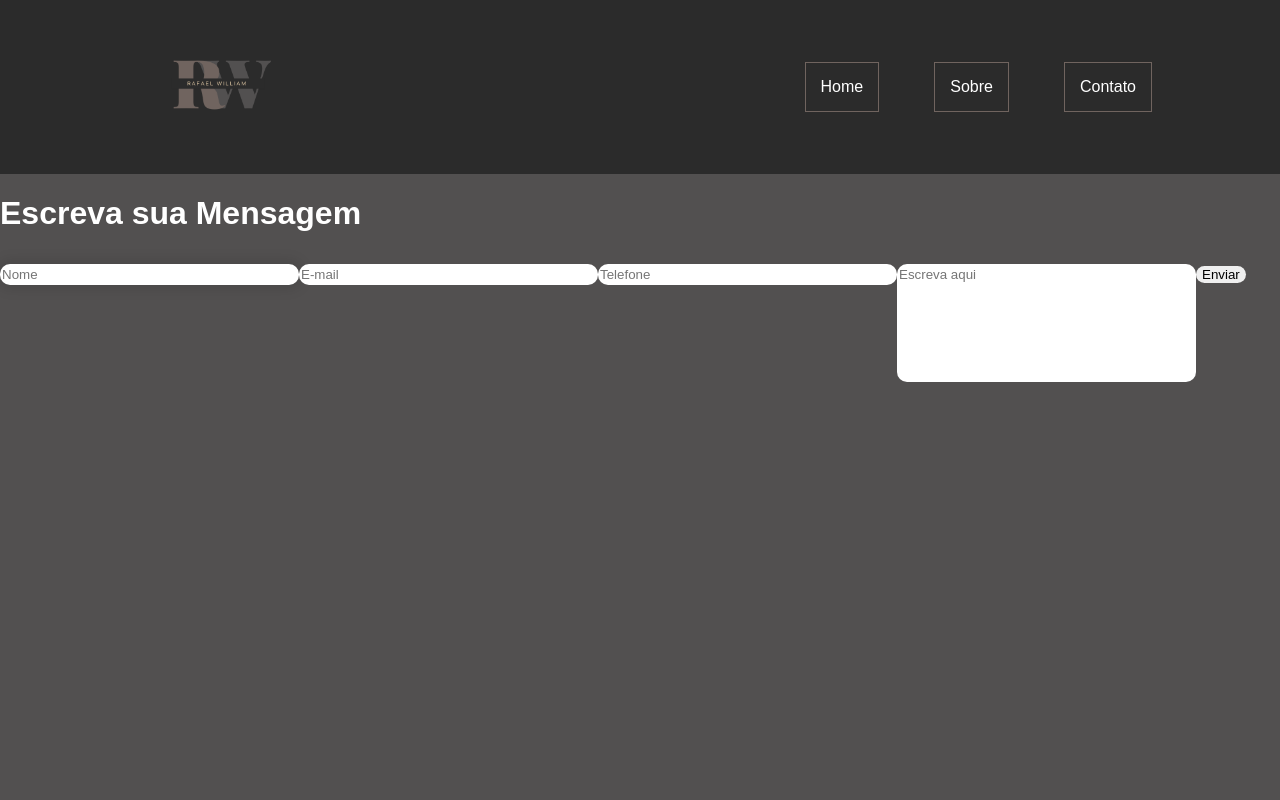
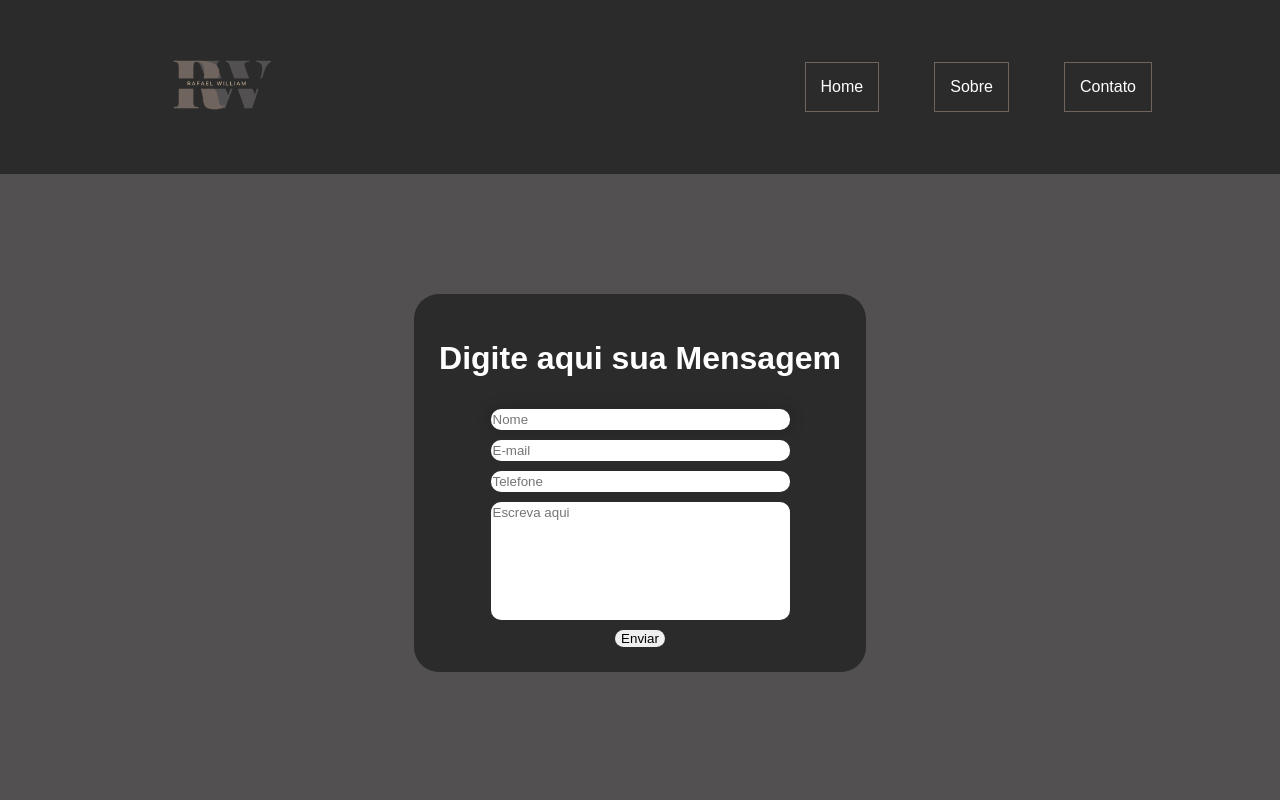
Before and after one commit to RafaWill23/Portifolio_Rafael, a React (Vite) app: page /contato in a window 1280 px wide. Shown: the top 800 px of the page. Built offline with nearby package versions, Linux system fonts and the light colour scheme.

Commit message:
Update Contato.tsx

```diff
--- a/src/componentes/contatos/Contato.tsx
+++ b/src/componentes/contatos/Contato.tsx
@@ -1,9 +1,9 @@
 import "./Contato.css";
 function Contato(){
     return(
-        <div className="Form">
-            <div className="Form2">
-                <h1 className="titulo">Escreva sua Mensagem</h1>
+        <div className="Formulario">
+            <div className="Formulario2">
+                <h1 className="titulo">Digite aqui sua Mensagem</h1>
             <input className="nome" type="text" placeholder="Nome"/>
             <input className="email" type="text" placeholder="E-mail"/>
             <input className="telefone" type="text" placeholder="Telefone" />
```
